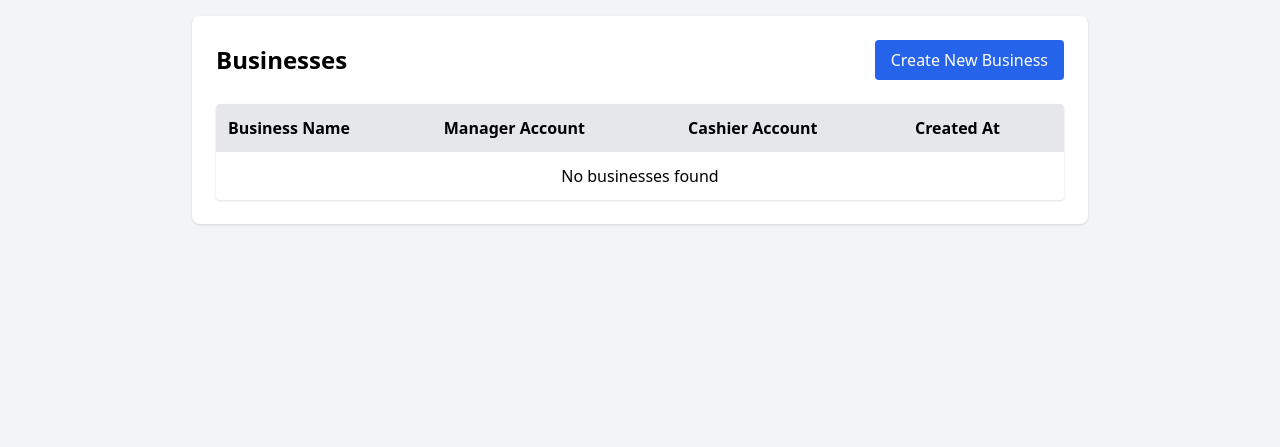
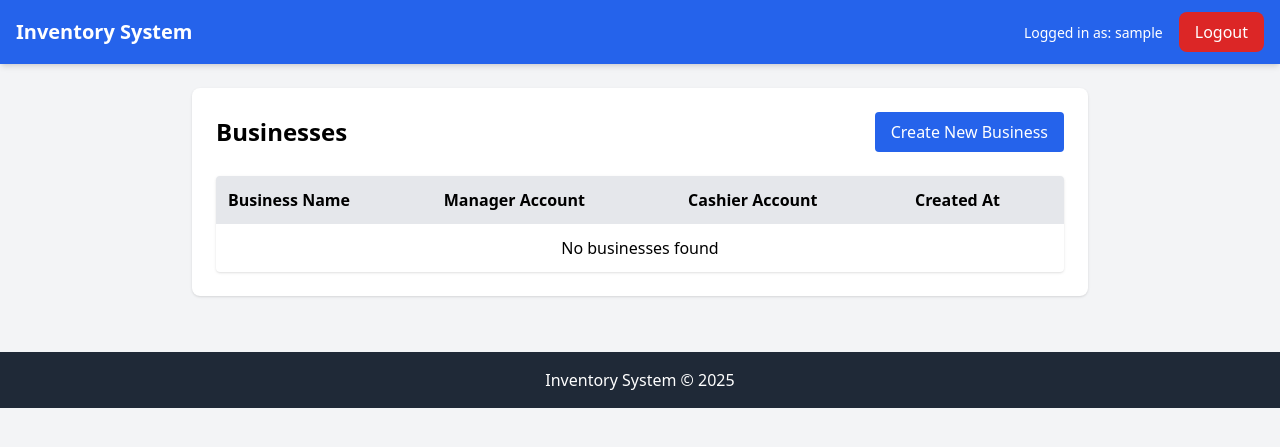
Before and after one commit to jonathan-ndayisenga/mykashop, a Django app: page /accounts/businesses/ in a window 1280 px wide. Shown: the top 447 px of the page. Run offline with Django 5.2, Linux system fonts and the light colour scheme; the visitor is signed in with stand-in values (Sample User, id 1); some libraries are stand-ins or nearby versions.

Commit message:
templates

```diff
--- a/templates/base.html
+++ b/templates/base.html
@@ -7,9 +7,66 @@
     <script src="https://cdn.tailwindcss.com"></script>
 </head>
 <body class="bg-gray-100">
-    <!-- Navigation would go here -->
-    <main class="container mx-auto p-4">
+    <!-- Navigation Bar -->
+    <header class="bg-blue-600 text-white shadow-md">
+        <div class="container mx-auto px-4 py-3 flex justify-between items-center">
+            <div>
+                <h1 class="text-xl font-bold">
+                    {% if user.is_authenticated and user.business %}
+                        {{ user.business.name }} - Inventory
+                    {% else %}
+                        Inventory System
+                    {% endif %}
+                </h1>
+            </div>
+
+            <div class="flex items-center space-x-4">
+                {% if user.is_authenticated %}
+                    <div class="hidden md:block">
+                        <span class="text-sm">Logged in as:
+                            <span class="font-medium">{{ user.username }}</span>
+                        </span>
+                    </div>
+                    <form action="{% url 'logout' %}" method="post">
+                        {% csrf_token %}
+                        <button type="submit"
+                                class="bg-red-600 hover:bg-red-700 text-white px-4 py-2 rounded-lg transition duration-200">
+                            Logout
+                        </button>
+                    </form>
+                {% else %}
+                    <a href="{% url 'login' %}"
+                       class="bg-green-600 hover:bg-green-700 text-white px-4 py-2 rounded-lg transition duration-200">
+                        Login
+                    </a>
+                {% endif %}
+            </div>
+        </div>
+    </header>
+
+    <!-- Messages Display -->
+    {% if messages %}
+    <div class="container mx-auto px-4 mt-4">
+        {% for message in messages %}
+        <div class="p-4 rounded-lg shadow-md
+                    {% if message.tags == 'error' %}bg-red-100 text-red-700
+                    {% else %}bg-blue-100 text-blue-700{% endif %}">
+            {{ message }}
+        </div>
+        {% endfor %}
+    </div>
+    {% endif %}
+
+    <!-- Main Content -->
+    <main class="container mx-auto px-4 py-6">
         {% block content %}{% endblock %}
     </main>
+
+    <!-- Footer -->
+    <footer class="bg-gray-800 text-white py-4 mt-8">
+        <div class="container mx-auto px-4 text-center">
+            <p>Inventory System &copy; {% now "Y" %}</p>
+        </div>
+    </footer>
 </body>
 </html>
```
